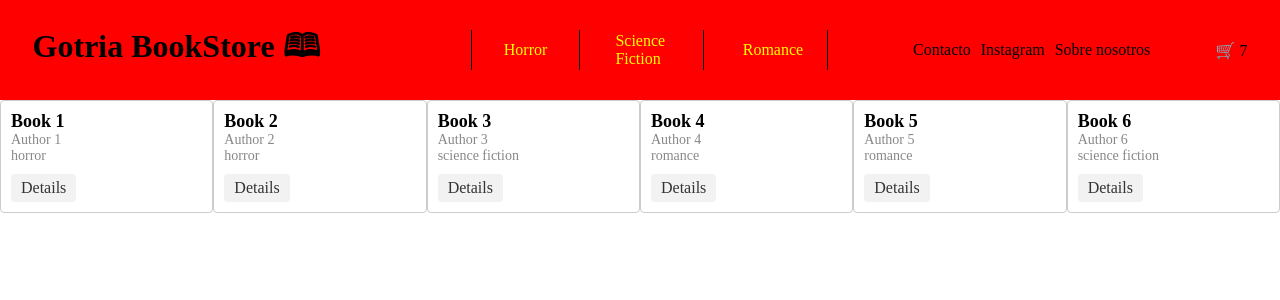
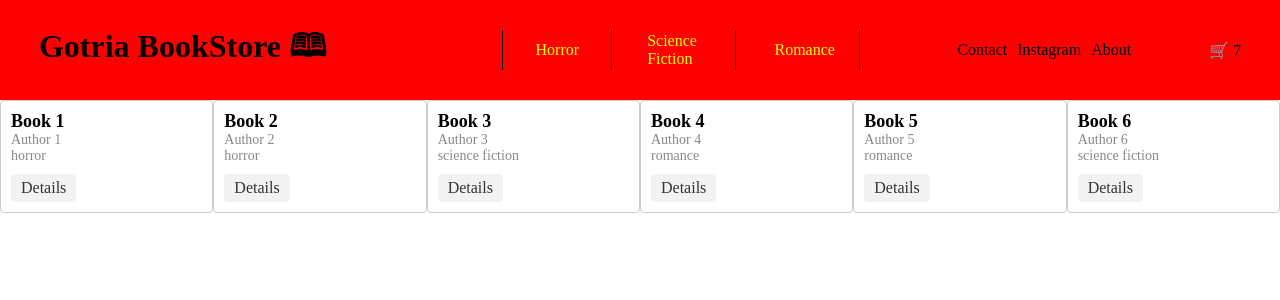
Before and after one commit to SantiagoBlachere/preEntrega1-Blachere, a React (Vite) app: page / in a window 1280 px wide. Shown: the top 300 px of the page. Built offline with nearby package versions, Linux system fonts and the light colour scheme.

Commit message:
Cambiar más cosas de español a inglés

```diff
--- a/src/components/Navbar.jsx
+++ b/src/components/Navbar.jsx
@@ -17,9 +17,9 @@
                 <div className="romance"><Link to="/genre/romance">Romance</Link></div>
             </div>
             <ul className="linksNavbar">
-                <li>Contacto</li>
+                <li>Contact</li>
                 <li>Instagram</li>
-                <li>Sobre nosotros</li>
+                <li>About</li>
 
 
             </ul>
```
